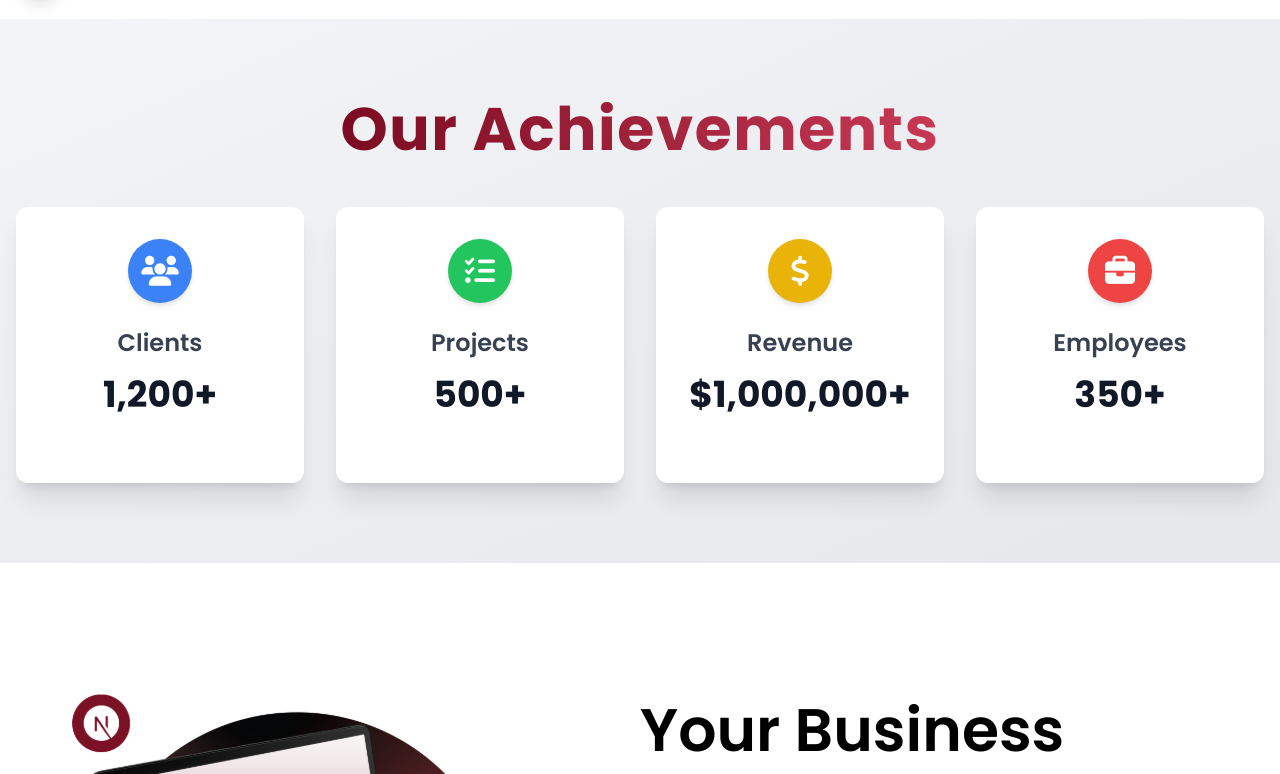
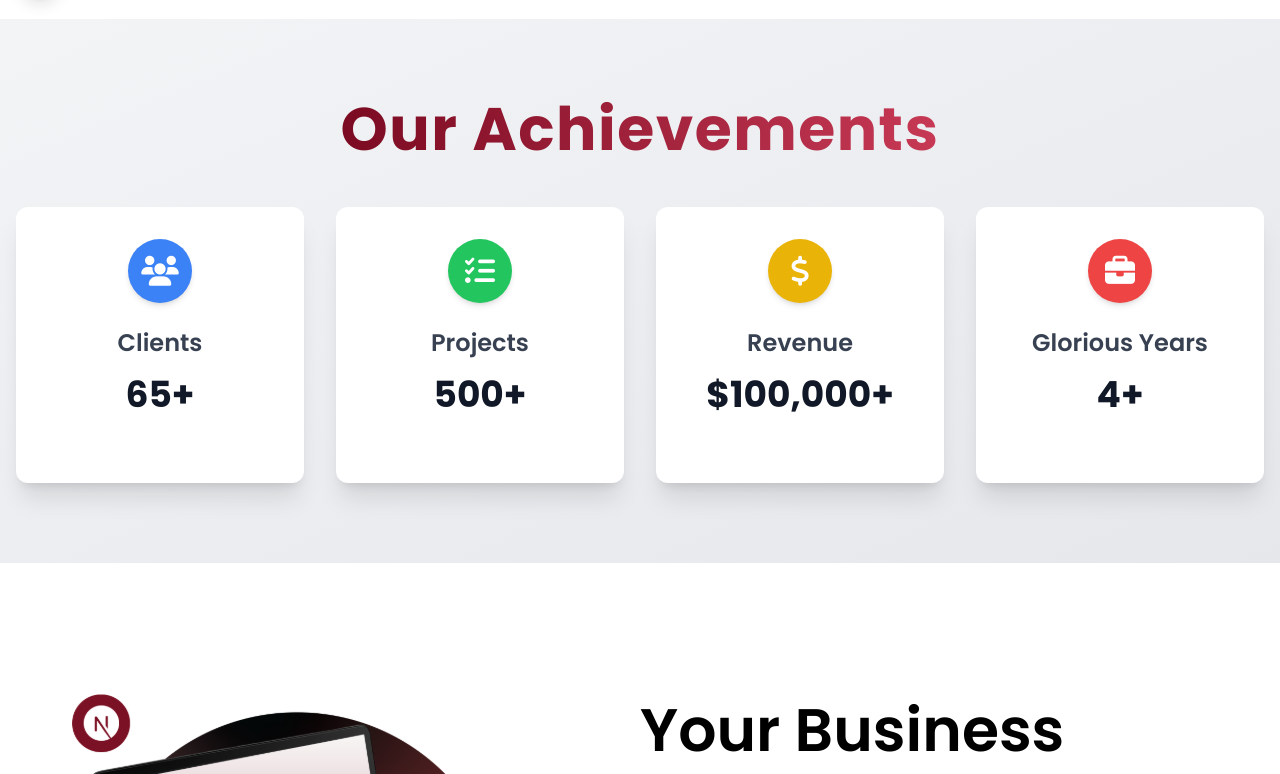
Before and after one commit to zeeshan187/solutionsinnov8, a Next.js app: page / in a window 1280 px wide. Shown: the part 786-1560 px from the top of the page. Built offline with nearby package versions, Linux system fonts and the light colour scheme.

Commit message:
branch merged

```diff
--- a/package.json
+++ b/package.json
@@ -17,7 +17,9 @@
     "react": "^19.0.0",
     "react-countup": "^6.5.3",
     "react-dom": "^19.0.0",
-    "react-icons": "^5.4.0"
+    "react-icons": "^5.4.0",
+    "sitemap": "^8.0.0",
+    "stream": "^0.0.3"
   },
   "devDependencies": {
     "postcss": "^8",
--- a/src/app/components/Navbar.jsx
+++ b/src/app/components/Navbar.jsx
@@ -228,7 +228,7 @@ const Navbar = () => {
 
               {/* Schedule Meeting (Mobile) */}
               <Button
-                className="bg_red_color min-w-[150px] h-[50px] text-white font-semibold rounded-xl mt-4"
+                className="bg_red_color text-base min-w-[150px] h-[50px] text-white font-semibold rounded-xl mt-4"
                 onClick={handleMenuItemClick}
               >
                 Schedule Meeting
--- a/src/app/components/Wrapper.jsx
+++ b/src/app/components/Wrapper.jsx
@@ -3,7 +3,7 @@ import React from 'react';
 
 const Wrapper = ({ children }) => {
   return (
-    <div className="max-w-[1440px] mx-auto px-4">
+    <div className="max-w-[1390px] mx-auto px-4">
       {children}
     </div>
   );
--- a/src/app/components/home/StatisticsSection.jsx
+++ b/src/app/components/home/StatisticsSection.jsx
@@ -28,7 +28,7 @@ const StatisticsSection = () => {
   const stats = [
     {
       title: "Clients",
-      value: 1200,
+      value: 65,
       icon: "fas fa-users",
       color: "bg-blue-500",
     },
@@ -40,14 +40,14 @@ const StatisticsSection = () => {
     },
     {
       title: "Revenue",
-      value: 1000000,
+      value: 100000,
       icon: "fas fa-dollar-sign",
       color: "bg-yellow-500",
       prefix: "$",
     },
     {
-      title: "Employees",
-      value: 350,
+      title: "Glorious Years",
+      value: 4,
       icon: "fas fa-briefcase",
       color: "bg-red-500",
     },
```
Also changed, not shown: public/robots.txt (added), 1 other file (tests, documents, lock files or other folders).
